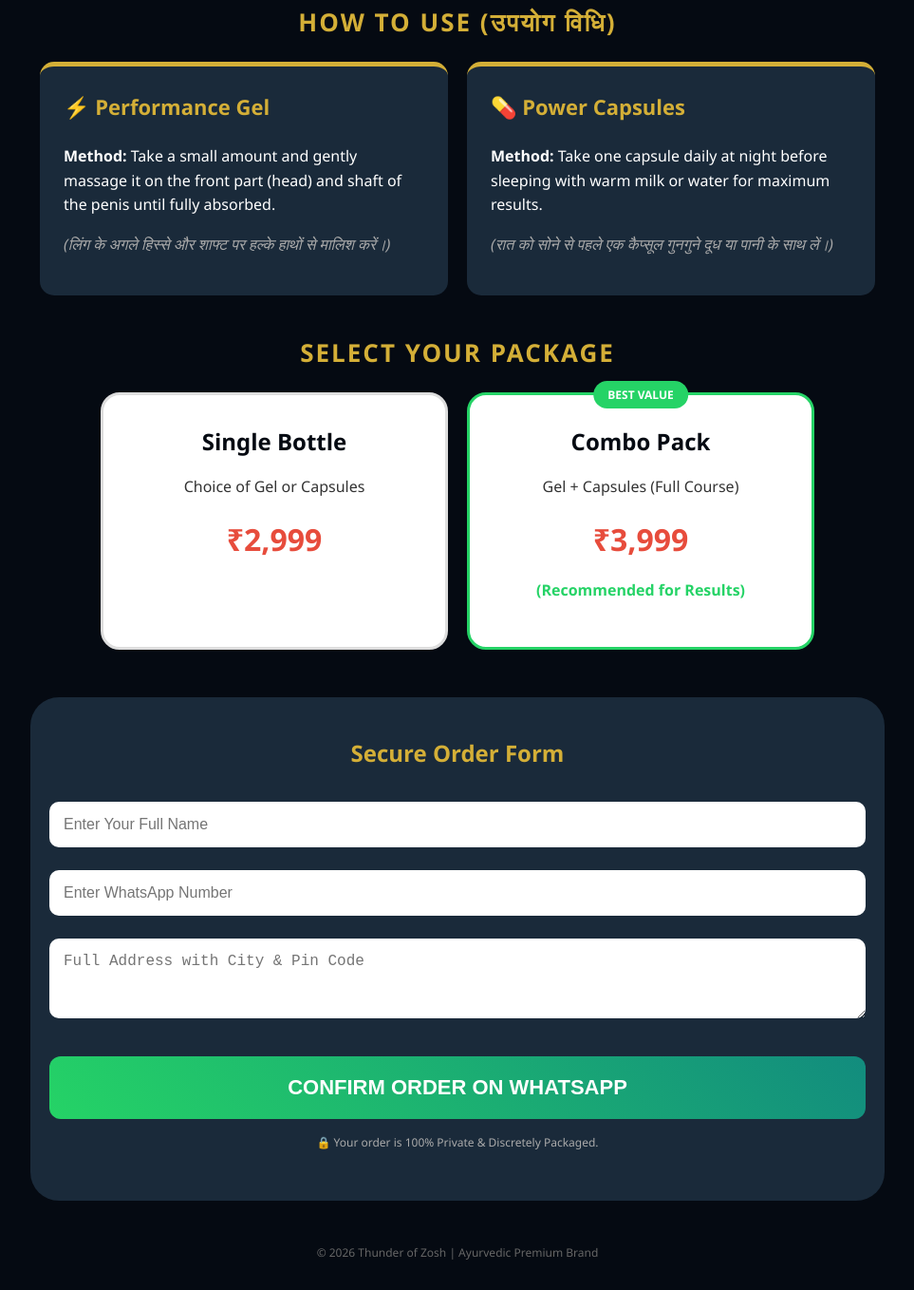
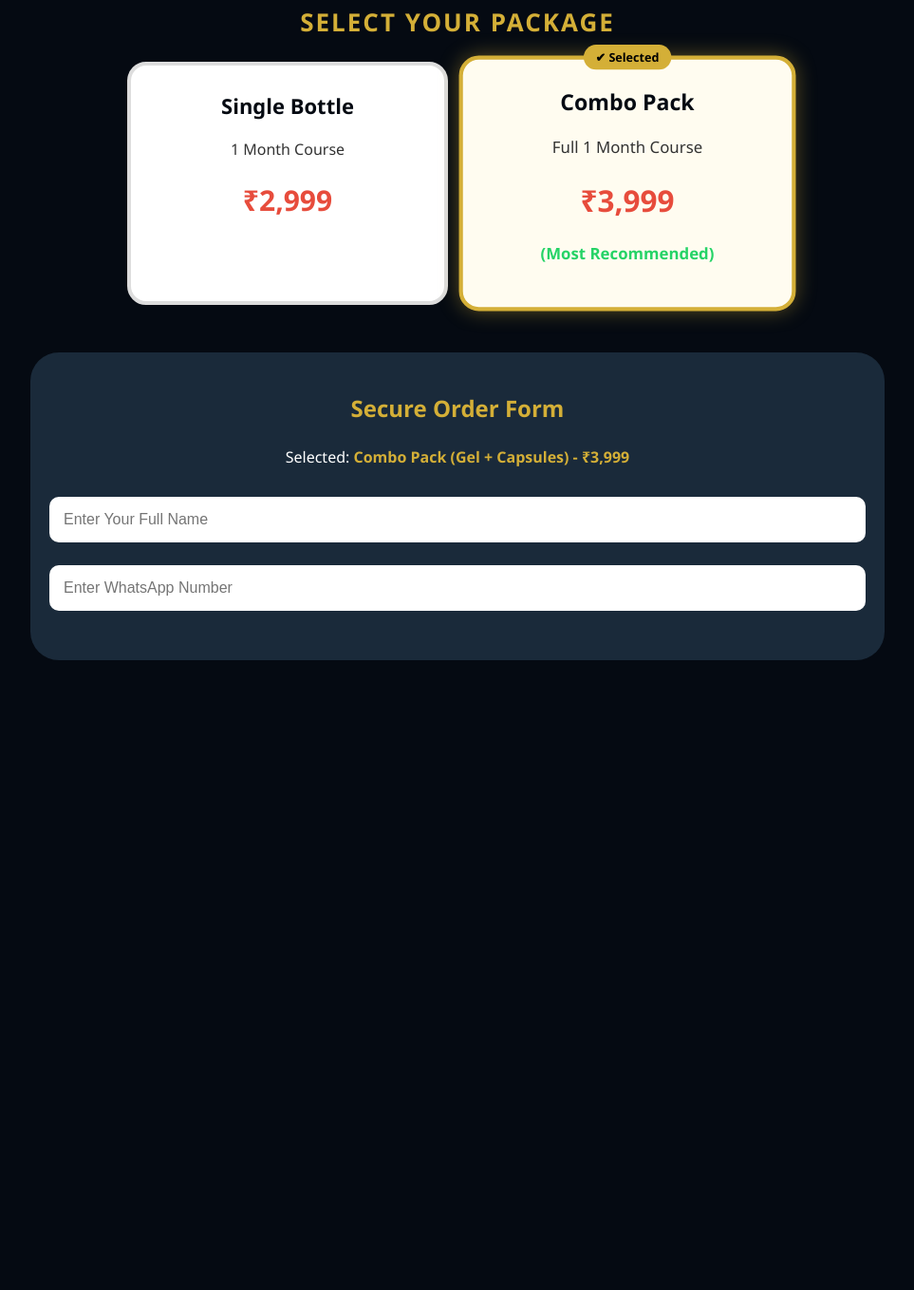
Before and after one commit to sg3164757/zosh-store, a plain HTML site: page index.html in a window 1280 px wide. Shown: the part 938-2296 px from the top of the page at 95% size, without its empty margins (158-1121 px from the left). After the commit the page ends 1648 px from the top, so only its background shows below. Drawn offline with Linux system fonts and the light colour scheme.

Commit message:
Refactor pricing section and update styles
Updated pricing styles and section titles for clarity.

```diff
--- a/index.html
+++ b/index.html
@@ -7,34 +7,28 @@
     <style>
         :root { --gold: #d4af37; --black: #050a12; --dark-grey: #1a2a3a; --success: #25D366; }
         body { font-family: 'Segoe UI', Arial, sans-serif; margin: 0; padding: 0; background-color: var(--black); color: white; line-height: 1.6; }
-
         header { background: #000; padding: 20px; text-align: center; border-bottom: 2px solid var(--gold); }
         .container { max-width: 900px; margin: auto; padding: 15px; }
 
-        /* Hero Image Section */
         .hero-container { text-align: center; margin-top: 10px; }
         .hero-img { width: 100%; max-width: 600px; border-radius: 15px; border: 2px solid var(--gold); box-shadow: 0 0 40px rgba(212, 175, 55, 0.3); }
 
-        /* Usage Section */
         .section-title { color: var(--gold); text-align: center; text-transform: uppercase; letter-spacing: 2px; margin: 40px 0 20px; font-size: 26px; }
-        .usage-flex { display: flex; flex-wrap: wrap; gap: 20px; justify-content: center; }
-        .usage-box { background: var(--dark-grey); padding: 25px; border-radius: 15px; width: 380px; border-top: 5px solid var(--gold); }
-        .usage-box h3 { color: var(--gold); margin-top: 0; font-size: 22px; }
 
-        /* Pricing Section */
+        /* Pricing Selection Style */
         .price-flex { display: flex; flex-wrap: wrap; gap: 20px; justify-content: center; margin-top: 20px; }
-        .price-box { background: white; color: #333; padding: 30px; border-radius: 20px; width: 300px; text-align: center; border: 3px solid #ddd; transition: 0.3s; }
-        .price-box.popular { border-color: var(--success); position: relative; }
-        .price-box.popular::before { content: "BEST VALUE"; background: var(--success); color: white; padding: 5px 15px; position: absolute; top: -15px; left: 50%; transform: translateX(-50%); border-radius: 20px; font-weight: bold; font-size: 12px; }
-        .price-box h2 { margin: 0; font-size: 24px; color: var(--black); }
-        .amount { font-size: 32px; font-weight: bold; color: #e74c3c; margin: 15px 0; }
+        .price-box { background: white; color: #333; padding: 25px; border-radius: 20px; width: 280px; text-align: center; border: 4px solid #ddd; transition: 0.3s; cursor: pointer; position: relative; }
 
-        /* Form */
+        /* Jab box select hoga tab ye style dikhega */
+        .price-box.selected { border-color: var(--gold); background: #fffcf0; transform: scale(1.05); box-shadow: 0 0 20px rgba(212, 175, 55, 0.4); }
+        .price-box.selected::after { content: '✔ Selected'; position: absolute; top: -15px; background: var(--gold); color: black; padding: 3px 12px; border-radius: 15px; font-weight: bold; font-size: 12px; left: 50%; transform: translateX(-50%); }
+
+        .price-box h2 { margin: 0; font-size: 22px; color: var(--black); }
+        .amount { font-size: 30px; font-weight: bold; color: #e74c3c; margin: 10px 0; }
+
         .order-section { background: var(--dark-grey); padding: 40px 20px; border-radius: 30px; margin-top: 50px; }
-        input, textarea { width: 100%; padding: 15px; margin: 12px 0; border-radius: 10px; border: none; font-size: 16px; background: #fff; color: #333; box-sizing: border-box; }
+        input, textarea { width: 100%; padding: 15px; margin: 12px 0; border-radius: 10px; border: none; font-size: 16px; box-sizing: border-box; }
         .btn-submit { width: 100%; padding: 20px; background: linear-gradient(45deg, #25D366, #128C7E); color: white; border: none; border-radius: 12px; font-size: 22px; font-weight: bold; cursor: pointer; margin-top: 20px; }
-
-        footer { text-align: center; padding: 30px; font-size: 12px; color: #666; }
     </style>
 </head>
 <body>
@@ -45,67 +39,30 @@
 
 <div class="container">
     <div class="hero-container">
-        <img src="model-product.jpg" alt="Thunder of Zosh Official Model" class="hero-img">
-    </div>
-
-    <h2 class="section-title">How to Use (उपयोग विधि)</h2>
-    <div class="usage-flex">
-        <div class="usage-box">
-            <h3>⚡ Performance Gel</h3>
-            <p><strong>Method:</strong> Take a small amount and gently massage it on the front part (head) and shaft of the penis until fully absorbed.</p>
-            <p style="color: #aaa; font-style: italic;">(लिंग के अगले हिस्से और शाफ्ट पर हल्के हाथों से मालिश करें।)</p>
-        </div>
-        <div class="usage-box">
-            <h3>💊 Power Capsules</h3>
-            <p><strong>Method:</strong> Take one capsule daily at night before sleeping with warm milk or water for maximum results.</p>
-            <p style="color: #aaa; font-style: italic;">(रात को सोने से पहले एक कैप्सूल गुनगुने दूध या पानी के साथ लें।)</p>
-        </div>
+        <img src="model-product.jpg" alt="Thunder of Zosh" class="hero-img">
     </div>
 
     <h2 class="section-title">Select Your Package</h2>
     <div class="price-flex">
-        <div class="price-box">
+        <div class="price-box" id="pkg1" onclick="selectPkg('Single Bottle (Gel or Capsule)', 2999, 'pkg1')">
             <h2>Single Bottle</h2>
-            <p>Choice of Gel or Capsules</p>
+            <p>1 Month Course</p>
             <div class="amount">₹2,999</div>
         </div>
-        <div class="price-box popular">
+
+        <div class="price-box selected" id="pkg2" onclick="selectPkg('Combo Pack (Gel + Capsules)', 3999, 'pkg2')">
             <h2>Combo Pack</h2>
-            <p>Gel + Capsules (Full Course)</p>
+            <p>Full 1 Month Course</p>
             <div class="amount">₹3,999</div>
-            <p style="color: var(--success); font-weight: bold;">(Recommended for Results)</p>
+            <p style="color: var(--success); font-weight: bold;">(Most Recommended)</p>
         </div>
     </div>
 
     <div class="order-section">
         <h2 style="text-align: center; color: var(--gold); margin-top:0;">Secure Order Form</h2>
+        <p style="text-align: center;">Selected: <strong id="display-pkg" style="color: var(--gold);">Combo Pack (Gel + Capsules) - ₹3,999</strong></p>
+
         <form id="orderForm">
             <input type="text" id="name" placeholder="Enter Your Full Name" required>
             <input type="tel" id="phone" placeholder="Enter WhatsApp Number" required>
-            <textarea id="address" placeholder="Full Address with City & Pin Code" rows="3" required></textarea>
-            <button type="button" class="btn-submit" onclick="sendToWhatsApp()">CONFIRM ORDER ON WHATSAPP</button>
-        </form>
-        <p style="text-align:center; font-size:12px; color:#aaa; margin-top:15px;">🔒 Your order is 100% Private & Discretely Packaged.</p>
-    </div>
-</div>
-
-<footer>
-    &copy; 2026 Thunder of Zosh | Ayurvedic Premium Brand
-</footer>
-
-<script>
-    function sendToWhatsApp() {
-        const myNumber = "919220282677"; // Aapka WhatsApp Number
-        const name = document.getElementById('name').value;
-        const phone = document.getElementById('phone').value;
-        const address = document.getElementById('address').value;
-
-        if(!name || !phone || !address) { alert("Please fill all details!"); return; }
-
-        const text = `*NEW PREMIUM ORDER - THUNDER OF ZOSH*%0A%0A*Name:* ${name}%0A*Phone:* ${phone}%0A*Address:* ${address}%0A%0A*Package:* Combo Pack (Gel + Capsules)%0A*Total:* ₹3,999`;
-        window.open(`https://wa.me/${myNumber}?text=${text}`, '_blank');
-    }
-</script>
-
-</body>
-</html>
+            <textarea id="address" placeholder="Full Address with City & Pin Code"
```
